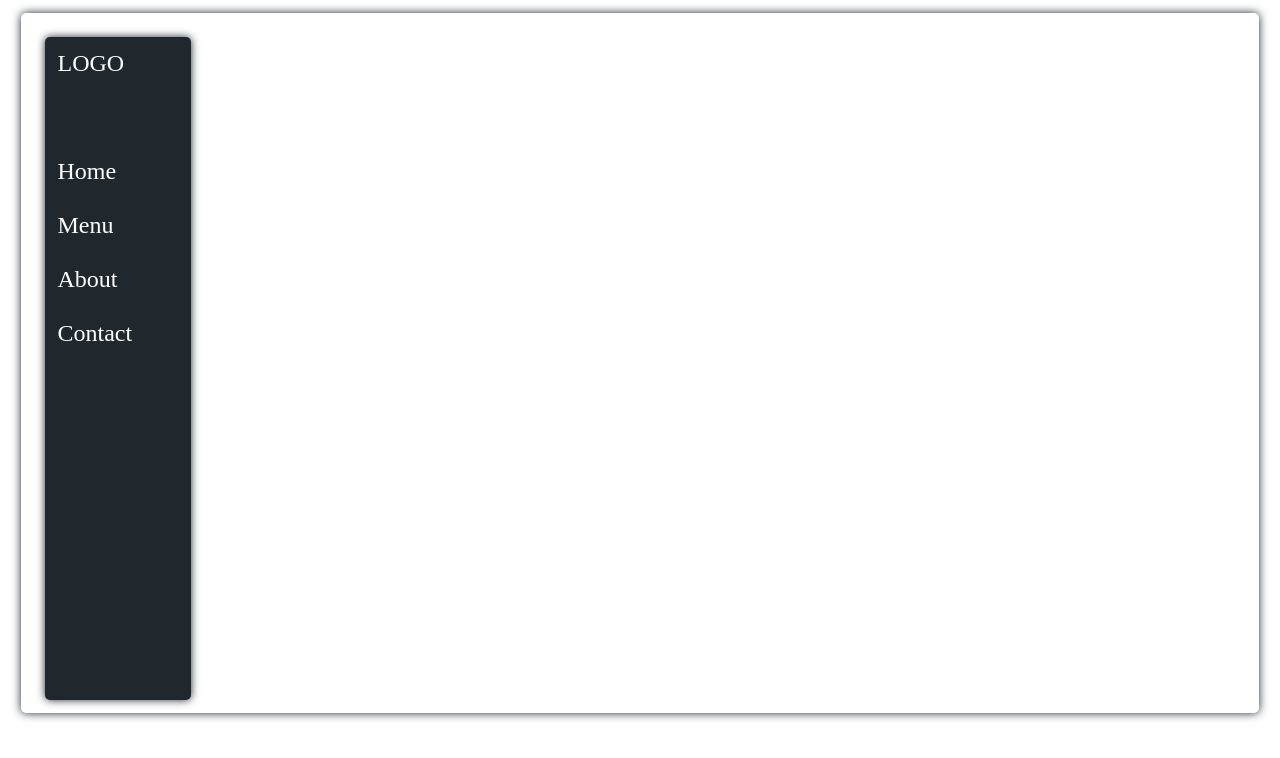
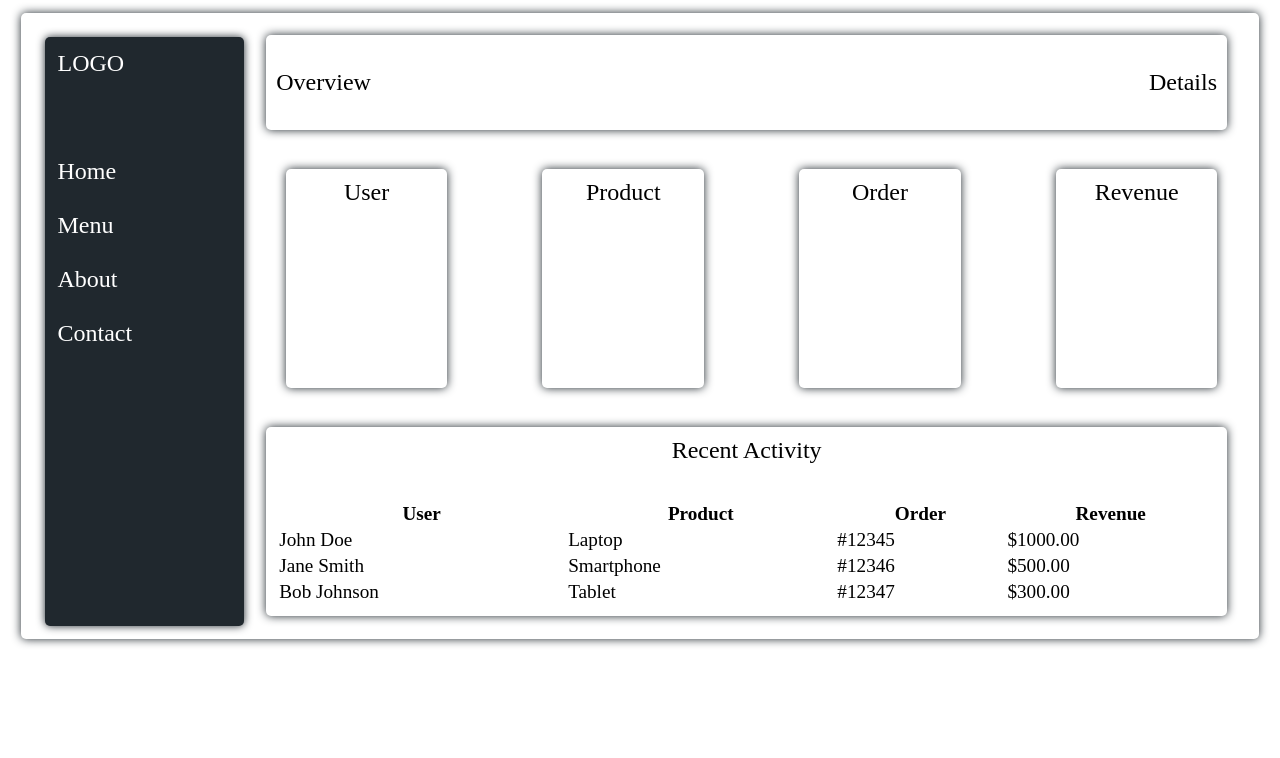
Before and after one commit to Utkarsh45650/FullStack-development-1, a plain HTML site: page flex/dashboard.html in a window 1280 px wide. Drawn offline with Linux system fonts and the light colour scheme.

Commit message:
feat: add new dashboard layout and styling, create form and grid pages

```diff
--- /dev/null
+++ b/flex/dashboard.css
@@ -0,0 +1,131 @@
+.overlay {
+    display: flex;
+    flex-direction: row;
+    margin: 1% 1% 1% 1%;
+    padding: 1% 1% 1% 1%;
+    box-shadow: 0 0 10px rgb(32, 40, 46);
+    border-radius: 5px;
+    height: auto;
+    width: auto;
+}
+
+.navbar {
+    display: flex;
+    flex-direction: row;
+    margin: 1% 1% 0 1%;
+    padding: 1% 1% 0 1%;
+    background-color: rgb(32, 40, 46);
+    color: white;
+    box-shadow: 0 0 8px rgb(32, 40, 46);
+    border-radius: 5px;
+    font-size: 1.5rem;
+    flex-basis: 15%;
+    height: auto;
+}
+
+.dashboard {
+    display: flex;
+    flex-direction: column;
+    flex-basis: 85%;
+}
+
+.dashboard .heading {
+    display: flex;
+    margin: 1% 1% 1% 1%;
+    padding: 1% 1% 1% 1%;
+    box-shadow: 0 0 10px rgb(32, 40, 46);
+    border-radius: 5px;
+    height: auto;
+    width: 600px;
+    flex-direction: row;
+    font-size: 1.5rem;
+    justify-content: space-between;
+    width: 95%;
+}
+
+.dashboard .stats {
+    display: flex;
+    margin: 1% 1% 1% 1%;
+    padding: 1% 1% 1% 1%;
+    flex-direction: row;
+    font-size: 1.5rem;
+    justify-content: space-between;
+}
+
+.dashboard .stats .user {
+    display: flex;
+    margin: 1% 1% 1% 1%;
+    padding: 1% 1% 1% 1%;
+    box-shadow: 0 0 10px rgb(32, 40, 46);
+    border-radius: 5px;
+    height: auto;
+    width: 15%;
+    flex-direction: row;
+    font-size: 1.5rem;
+    justify-content: center;
+    height: 200px;
+}
+
+.dashboard .stats .product {
+    display: flex;
+    margin: 1% 1% 1% 1%;
+    padding: 1% 1% 1% 1%;
+    box-shadow: 0 0 10px rgb(32, 40, 46);
+    border-radius: 5px;
+    height: auto;
+    width: 15%;
+    flex-direction: row;
+    font-size: 1.5rem;
+    justify-content: center;
+    height: 200px;
+}
+
+.dashboard .stats .order {
+    display: flex;
+    margin: 1% 1% 1% 1%;
+    padding: 1% 1% 1% 1%;
+    box-shadow: 0 0 10px rgb(32, 40, 46);
+    border-radius: 5px;
+    height: auto;
+    width: 15%;
+    flex-direction: row;
+    font-size: 1.5rem;
+    justify-content: center;
+    height: 200px;
+}
+
+.dashboard .stats .revenue {
+    display: flex;
+    margin: 1% 1% 1% 1%;
+    padding: 1% 1% 1% 1%;
+    box-shadow: 0 0 10px rgb(32, 40, 46);
+    border-radius: 5px;
+    height: auto;
+    width: 15%;
+    flex-direction: row;
+    font-size: 1.5rem;
+    justify-content: center;
+    height: 200px;
+}
+
+.dashboard .recent {
+    display: flex;
+    margin: 1% 1% 1% 1%;
+    padding: 1% 1% 1% 1%;
+    box-shadow: 0 0 10px rgb(32, 40, 46);
+    border-radius: 5px;
+    height: auto;
+    width: 95%;
+    flex-direction: column;
+}
+
+.dashboard .recent p {
+    margin: 0;
+    font-size: 1.5rem;
+    text-align: center;
+}
+
+.dashboard .recent table {
+    width: 100%;
+    font-size: 1.2rem;
+}
--- a/flex/dashboard.html
+++ b/flex/dashboard.html
@@ -1,11 +1,13 @@
 <!DOCTYPE html>
 <html lang="en">
+
 <head>
-    <link rel="stylesheet" href="style4.css">
+    <link rel="stylesheet" href="dashboard.css">
     <meta charset="UTF-8">
     <meta name="viewport" content="width=device-width, initial-scale=1.0">
     <title>Document</title>
 </head>
+
 <body>
     <div class="overlay">
         <div class="navbar">
@@ -16,8 +18,49 @@
             Contact
         </div>
         <div class="dashboard">
-
+            <div class="heading">
+                <p>Overview</p>
+                <p>Details</p>
+            </div>
+            <div class="stats">
+                <div class="user">User</div>
+                <div class="product">Product</div>
+                <div class="order">Order</div>
+                <div class="revenue">Revenue</div>
+            </div>
+            <div class="recent">
+                <p>Recent Activity</p><br /><br />
+                <div class="table">
+                    <table>
+                        <tr>
+                            <th>User</th>
+                            <th>Product</th>
+                            <th>Order</th>
+                            <th>Revenue</th>
+                        </tr>
+                        <tr>
+                            <td>John Doe</td>
+                            <td>Laptop</td>
+                            <td>#12345</td>
+                            <td>$1000.00</td>
+                        </tr>
+                        <tr>
+                            <td>Jane Smith</td>
+                            <td>Smartphone</td>
+                            <td>#12346</td>
+                            <td>$500.00</td>
+                        </tr>
+                        <tr>
+                            <td>Bob Johnson</td>
+                            <td>Tablet</td>
+                            <td>#12347</td>
+                            <td>$300.00</td>
+                        </tr>
+                    </table>
+                </div>
+            </div>
         </div>
     </div>
 </body>
+
 </html>
--- a/flex/style.css
+++ b/flex/style.css
@@ -1,13 +1,8 @@
 .form {
   height: 700px;
-}
-
-
-.form{
   display: flex;
   align-items: center;
   justify-content: center;
-  /* border: 2px solid rgb(96 139 168); */
 }
 
 .form div {
--- a/flex/style4.css
+++ /dev/null
@@ -1,22 +0,0 @@
-.overlay {
-    display: flex;
-    flex-direction: row;
-    margin: 1% 1% 1% 1%;
-    padding: 1% 1% 1% 1%;
-    box-shadow: 0 0 10px rgb(32, 40, 46);
-    border-radius: 5px;
-    height: 675px;
-}
-
-.navbar {
-    display: flex;
-    flex-direction: row;
-    margin: 1% 1% 0 1%;
-    padding: 1% 1% 0 1%;
-    background-color: rgb(32, 40, 46);
-    color: white;
-    box-shadow: 0 0 8px rgb(32, 40, 46);
-    border-radius: 5px;
-    width: 10%;
-    font-size: 1.5rem;
-}
--- a/grid/imagegalary.css
+++ b/grid/imagegalary.css
@@ -1,13 +1,13 @@
 .container {
     display: grid;
     gap: 3%;
-    width: 100%;
+    height: 90vh;
     grid-template-columns: 1fr 1fr 1fr 1fr;
     grid-template-areas:
     "box1 box2 box2 box4"
     "box1 box3 box5 box4"
     "box6 box6 box5 box7"
-    "box6 box6 box3 box9";
+    "box6 box6 box9 box9";
 }
 
 .container .box {
```
Also changed, not shown: form.html (added, +39 -0 lines), grid/gridbasic.html (added, +35 -0 lines), grid/gridbasic2.html (added, +38 -0 lines), grid/imagegalary.html (+0 -3 lines), navbar.html (added, +58 -0 lines), newspaper.html (added, +22 -0 lines), outline_gradient.html (added, +24 -0 lines), pokedex/pokedex.css (added, +72 -0 lines), pokedex/pokedex.html (added, +25 -0 lines), shadow.html (added, +16 -0 lines), typography.html (added, +29 -0 lines).
